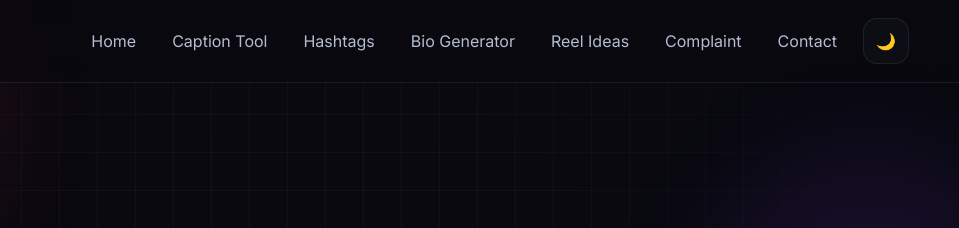
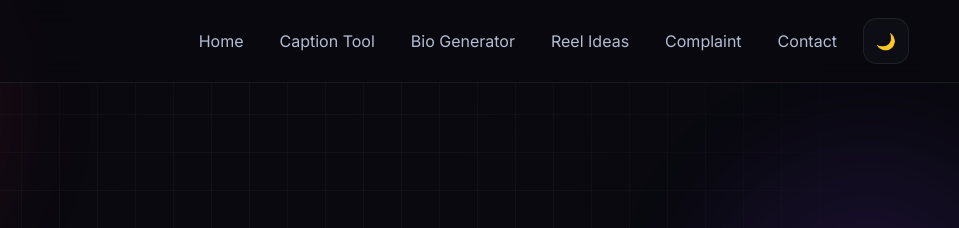
Before and after one commit to uvaiskhandev/Insta-AI-Guru, a website: page reel-ideas.html in a window 1280 px wide. Shown: the top 228 px of the page, 321-1280 px from the left. Drawn offline with Linux system fonts and the light colour scheme.

Commit message:
Update reel-ideas.html

```diff
--- a/reel-ideas.html
+++ b/reel-ideas.html
@@ -77,7 +77,6 @@
         <ul class="nav-links">
           <li><a href="/index.html">Home</a></li>
           <li><a href="/index.html#tool">Caption Tool</a></li>
-          <li><a href="/hashtag-generator.html">Hashtags</a></li>
           <li><a href="/bio-generator.html">Bio Generator</a></li>
           <li><a href="/reel-ideas.html" aria-current="page">Reel Ideas</a></li>
           <li><a href="/complaint.html">Complaint</a></li>
```
